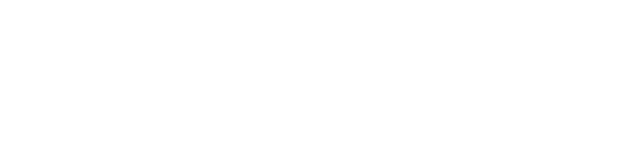
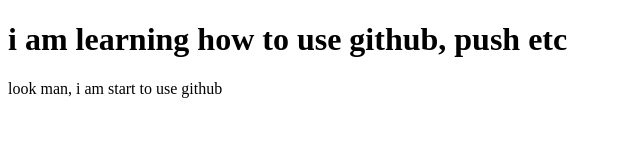
Before and after one commit to Mohan-sarkar/first-basic-website, a plain HTML site: page index.html in a window 1280 px wide. Shown: the whole page, without its empty margins (0-640 px from the left). Drawn offline with Linux system fonts and the light colour scheme.

Commit message:
added h1

```diff
--- a/index.html
+++ b/index.html
@@ -6,6 +6,7 @@
     <title>Document</title>
 </head>
 <body>
-
+    <h1>i am learning how to use github, push etc</h1>
+    <p>look man, i am start to use github</p>
 </body>
 </html>
```
